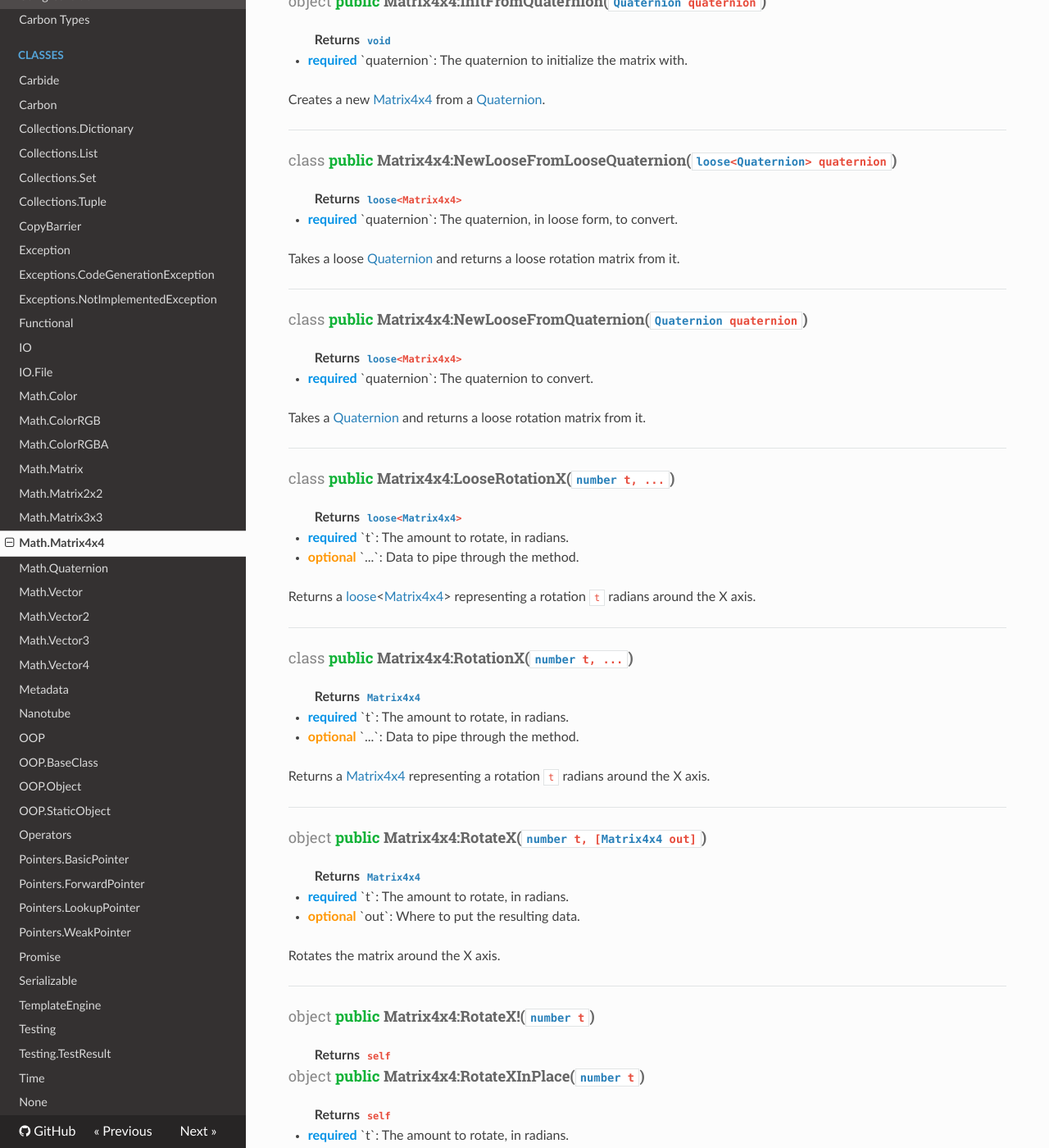
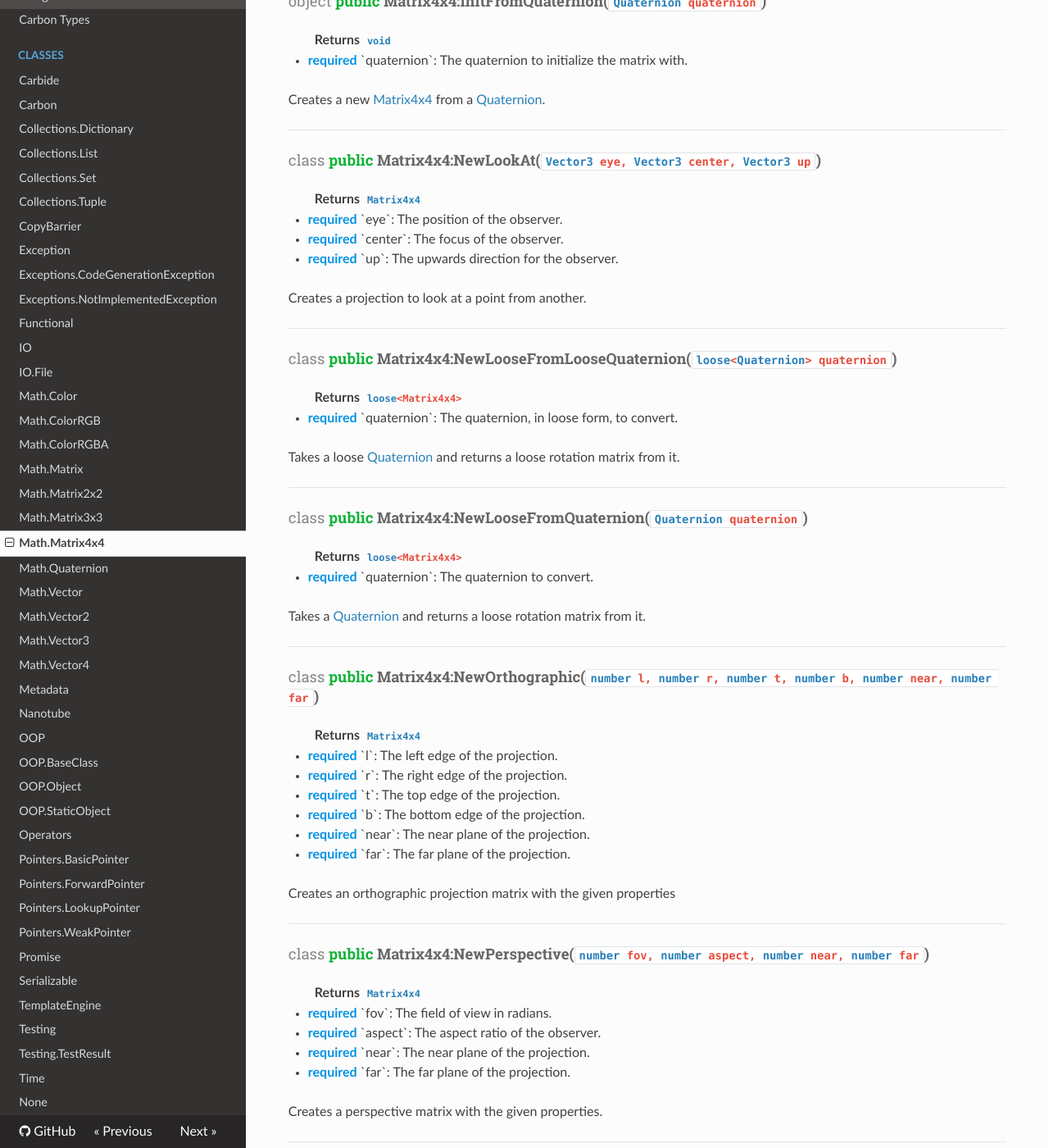
Before and after one commit to lua-carbon/carbon, an MkDocs documentation site: the page built from docs/Classes/Math.Matrix4x4.md, in a window 1280 px wide and 1400 px high, scrolled down 664 px. Shown: the whole window at 82% size. Built offline with MkDocs 1.6.1, drawn with Linux system fonts in a browser that asks for light colours; nearby versions of some CDN libraries; old or Windows-style settings are respelled for this version of MkDocs; some of the changed text lies outside the part shown.

Commit message:
Matrix4x4 documentation improvements!

```diff
--- a/docs/Classes/Math.Matrix4x4.md
+++ b/docs/Classes/Math.Matrix4x4.md
@@ -26,6 +26,16 @@ Creates a new <a href="Classes/Math.Matrix4x4">Matrix4x4</a> from a <a href="Cla
 
 Creates a new <a href="Classes/Math.Matrix4x4">Matrix4x4</a> from a <a href="Classes/Math.Quaternion">Quaternion</a>.
 <hr/>
+<h4 class="method-name"><span class="doc-scope doc-class">class</span> <span class="doc-visibility doc-public">public</span> Matrix4x4:NewLookAt(<code><a href="Classes/Vector3">Vector3</a> eye, <a href="Classes/Vector3">Vector3</a> center, <a href="Classes/Vector3">Vector3</a> up</code>)</h4>
+<p class="method-returns bold">Returns <code><a href="Classes/Math.Matrix4x4">Matrix4x4</a></code></p>
+<ul class="doc-arg-list">
+<li><span class="doc-arg-level doc-required">required</span>  `eye`: The position of the observer.</li>
+<li><span class="doc-arg-level doc-required">required</span>  `center`: The focus of the observer.</li>
+<li><span class="doc-arg-level doc-required">required</span>  `up`: The upwards direction for the observer.</li>
+</ul>
+
+Creates a projection to look at a point from another.
+<hr/>
 <h4 class="method-name"><span class="doc-scope doc-class">class</span> <span class="doc-visibility doc-public">public</span> Matrix4x4:NewLooseFromLooseQuaternion(<code><a href="Types#loose">loose</a>&lt;<a href="Classes/Math.Quaternion">Quaternion</a>&gt; quaternion</code>)</h4>
 <p class="method-returns bold">Returns <code><a href="Types#loose">loose</a>&lt;Matrix4x4&gt;</code></p>
 <ul class="doc-arg-list">
@@ -41,6 +51,30 @@ Takes a loose <a href="Classes/Math.Quaternion">Quaternion</a> and returns a loo
 </ul>
 
 Takes a <a href="Classes/Math.Quaternion">Quaternion</a> and returns a loose rotation matrix from it.
+<hr/>
+<h4 class="method-name"><span class="doc-scope doc-class">class</span> <span class="doc-visibility doc-public">public</span> Matrix4x4:NewOrthographic(<code><a href="Types#number">number</a> l, <a href="Types#number">number</a> r, <a href="Types#number">number</a> t, <a href="Types#number">number</a> b, <a href="Types#number">number</a> near, <a href="Types#number">number</a> far</code>)</h4>
+<p class="method-returns bold">Returns <code><a href="Classes/Math.Matrix4x4">Matrix4x4</a></code></p>
+<ul class="doc-arg-list">
+<li><span class="doc-arg-level doc-required">required</span>  `l`: The left edge of the projection.</li>
+<li><span class="doc-arg-level doc-required">required</span>  `r`: The right edge of the projection.</li>
+<li><span class="doc-arg-level doc-required">required</span>  `t`: The top edge of the projection.</li>
+<li><span class="doc-arg-level doc-required">required</span>  `b`: The bottom edge of the projection.</li>
+<li><span class="doc-arg-level doc-required">required</span>  `near`: The near plane of the projection.</li>
+<li><span class="doc-arg-level doc-required">required</span>  `far`: The far plane of the projection.</li>
+</ul>
+
+Creates an orthographic projection matrix with the given properties
+<hr/>
+<h4 class="method-name"><span class="doc-scope doc-class">class</span> <span class="doc-visibility doc-public">public</span> Matrix4x4:NewPerspective(<code><a href="Types#number">number</a> fov, <a href="Types#number">number</a> aspect, <a href="Types#number">number</a> near, <a href="Types#number">number</a> far</code>)</h4>
+<p class="method-returns bold">Returns <code><a href="Classes/Math.Matrix4x4">Matrix4x4</a></code></p>
+<ul class="doc-arg-list">
+<li><span class="doc-arg-level doc-required">required</span>  `fov`: The field of view in radians.</li>
+<li><span class="doc-arg-level doc-required">required</span>  `aspect`: The aspect ratio of the observer.</li>
+<li><span class="doc-arg-level doc-required">required</span>  `near`: The near plane of the projection.</li>
+<li><span class="doc-arg-level doc-required">required</span>  `far`: The far plane of the projection.</li>
+</ul>
+
+Creates a perspective matrix with the given properties.
 <hr/>
 <h4 class="method-name"><span class="doc-scope doc-class">class</span> <span class="doc-visibility doc-public">public</span> Matrix4x4:LooseRotationX(<code><a href="Types#number">number</a> t, ...</code>)</h4>
 <p class="method-returns bold">Returns <code><a href="Types#loose">loose</a>&lt;<a href="Classes/Math.Matrix4x4">Matrix4x4</a>&gt;</code></p>
@@ -216,6 +250,22 @@ Returns a <a href="Classes/Math.Matrix4x4">Matrix4x4</a> representing a scaling
 Creates a translation matrix.
 The <code>Translate</code> form offsets from an existing matrix.
 <hr/>
+<h4 class="method-name"><span class="doc-scope doc-object">object</span> <span class="doc-visibility doc-public">public</span> Matrix4x4:GetDeterminant()</h4>
+<p class="method-returns bold">Returns <code><a href="Types#number">number</a></code></p>
+<ul class="doc-arg-list">
+
+</ul>
+
+Returns the determinant of the matrix.
+<hr/>
+<h4 class="method-name"><span class="doc-scope doc-object">object</span> <span class="doc-visibility doc-public">public</span> Matrix4x4:GetInverse(<code>[<a href="Classes/Math.Matrix4x4">Matrix4x4</a> out]</code>)</h4>
+<p class="method-returns bold">Returns <code><a href="Classes/Math.Matrix4x4">Matrix4x4</a></code></p>
+<ul class="doc-arg-list">
+<li><span class="doc-arg-level doc-optional">optional</span>  `out`: Where to put the data, a new matrix if not specified.</li>
+</ul>
+
+Yields the inverse of the matrix, optionally outputting into an existing matrix.
+<hr/>
 <h4 class="method-name"><span class="doc-scope doc-object">object</span> <span class="doc-visibility doc-public">public</span> Matrix4x4:Rotate(<code><a href="Types#number">number</a> x, <a href="Types#number">number</a> y, <a href="Types#number">number</a> z, [<a href="Classes/Math.Matrix4x4">Matrix4x4</a> out]</code>)</h4>
 <p class="method-returns bold">Returns <code><a href="Classes/Math.Matrix4x4">Matrix4x4</a></code></p>
 <ul class="doc-arg-list">
```
Also changed, not shown: 1 other file.
